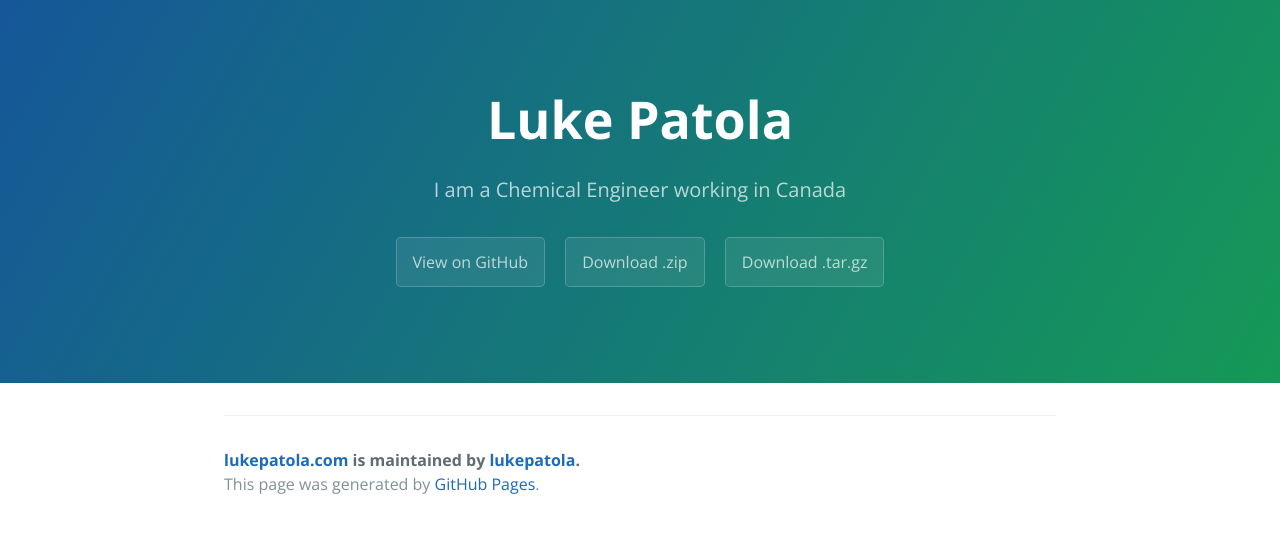
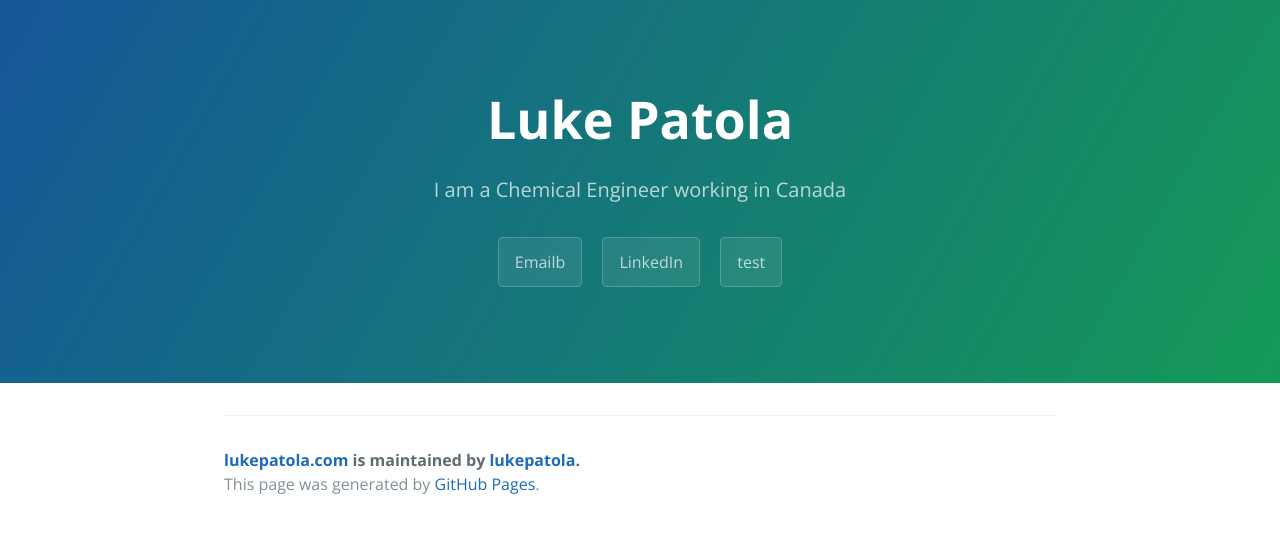
Before and after one commit to lukepatola/lukepatola.com, a Jekyll site: the page built from README.md, in a window 1280 px wide. Shown: the top 533 px of the page. Built offline with Jekyll 4.4.1, drawn with Linux system fonts in a browser that asks for light colours; our own code applies the rules of GitHub Pages for plain Markdown files.

Commit message:
Update default.html

```diff
--- a/_layouts/default.html
+++ b/_layouts/default.html
@@ -13,13 +13,11 @@
     <section class="page-header">
       <h1 class="project-name">{{ site.title | default: site.github.repository_name }}</h1>
       <h2 class="project-tagline">{{ site.description | default: site.github.project_tagline }}</h2>
-      {% if site.github.is_project_page %}
-        <a href="{{ site.github.repository_url }}" class="btn">View on GitHub</a>
-      {% endif %}
-      {% if site.show_downloads %}
-        <a href="{{ site.github.zip_url }}" class="btn">Download .zip</a>
-        <a href="{{ site.github.tar_url }}" class="btn">Download .tar.gz</a>
-      {% endif %}
+
+        <a href="{{ mailto:luke.patola@gmail.com }}" class="btn">Emailb</a>
+        <a href="{{ https://www.linkedin.com/in/lukepatola/ }}" class="btn">LinkedIn</a>
+        <a href="{{ test }}" class="btn">test</a>
+
     </section>
 
     <section class="main-content">
```
